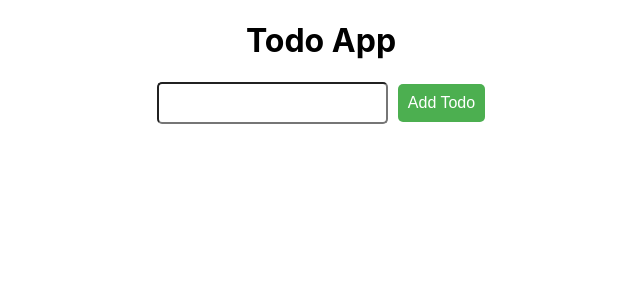
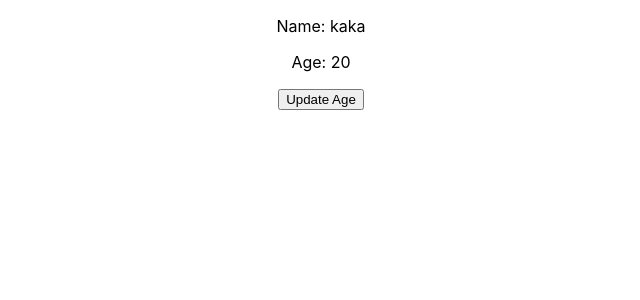
Before and after one commit to GitBulk/nodeone, a React (Create React App) app in the folder client/: page / in a window 1280 px wide. Shown: the top 300 px of the page, without its empty margins (319-959 px from the left). Built offline with nearby package versions, Linux system fonts and the light colour scheme.

Commit message:
[r] useState to update object

```diff
--- /dev/null
+++ b/client/src/components/use_state_samples/Main.js
@@ -0,0 +1,7 @@
+import Sample1 from './Sample1'
+
+export default function Main() {
+  return (
+    <Sample1 />
+  )
+}
--- /dev/null
+++ b/client/src/components/use_state_samples/Sample1.js
@@ -0,0 +1,20 @@
+import { useState } from 'react'
+
+// useState to update object
+export default function Sample1() {
+  const [person, setPerson] = useState({ name: 'kaka', age: 20 })
+
+  function handleOnClick() {
+    const clonedPerson = { ...person }
+    clonedPerson.age += 1
+    setPerson(clonedPerson)
+  }
+
+  return (
+    <div className='center-container'>
+      <p>Name: {person.name}</p>
+      <p>Age: {person.age}</p>
+      <button onClick={handleOnClick}>Update Age</button>
+    </div>
+  )
+}
--- a/client/src/index.js
+++ b/client/src/index.js
@@ -7,7 +7,8 @@ import reportWebVitals from './reportWebVitals'
 // import FullName from 'components/FullName'
 // import WindowSize from 'components/WindowSize'
 // import UserStorage from 'components/UserStorage'
-import TodoApp from 'components/TodoApp'
+// import TodoApp from 'components/TodoApp'
+import Main from 'components/use_state_samples/Main'
 
 const root = ReactDOM.createRoot(document.getElementById('root'))
 root.render(
@@ -15,7 +16,7 @@ root.render(
   //   <App />
   // </React.StrictMode>
   <React.StrictMode>
-    <TodoApp />
+    <Main />
   </React.StrictMode>
 )
 
```
